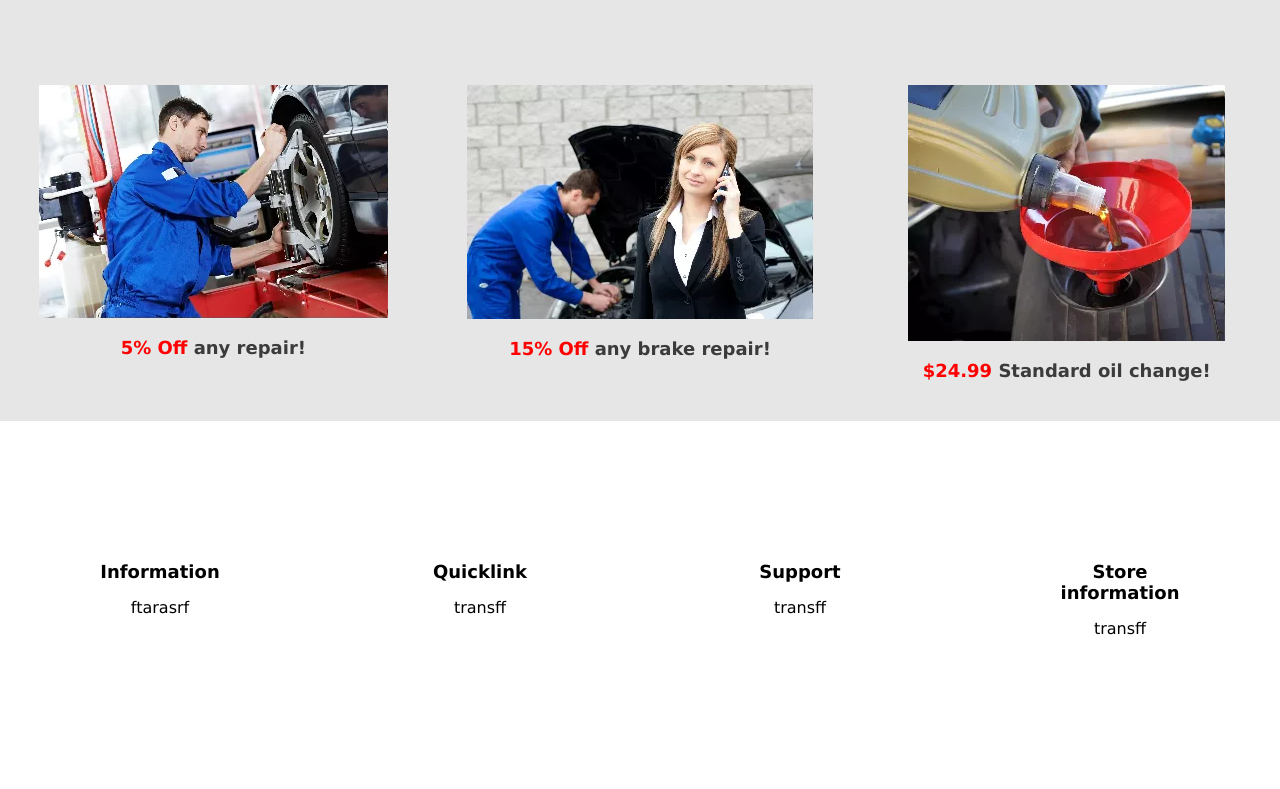
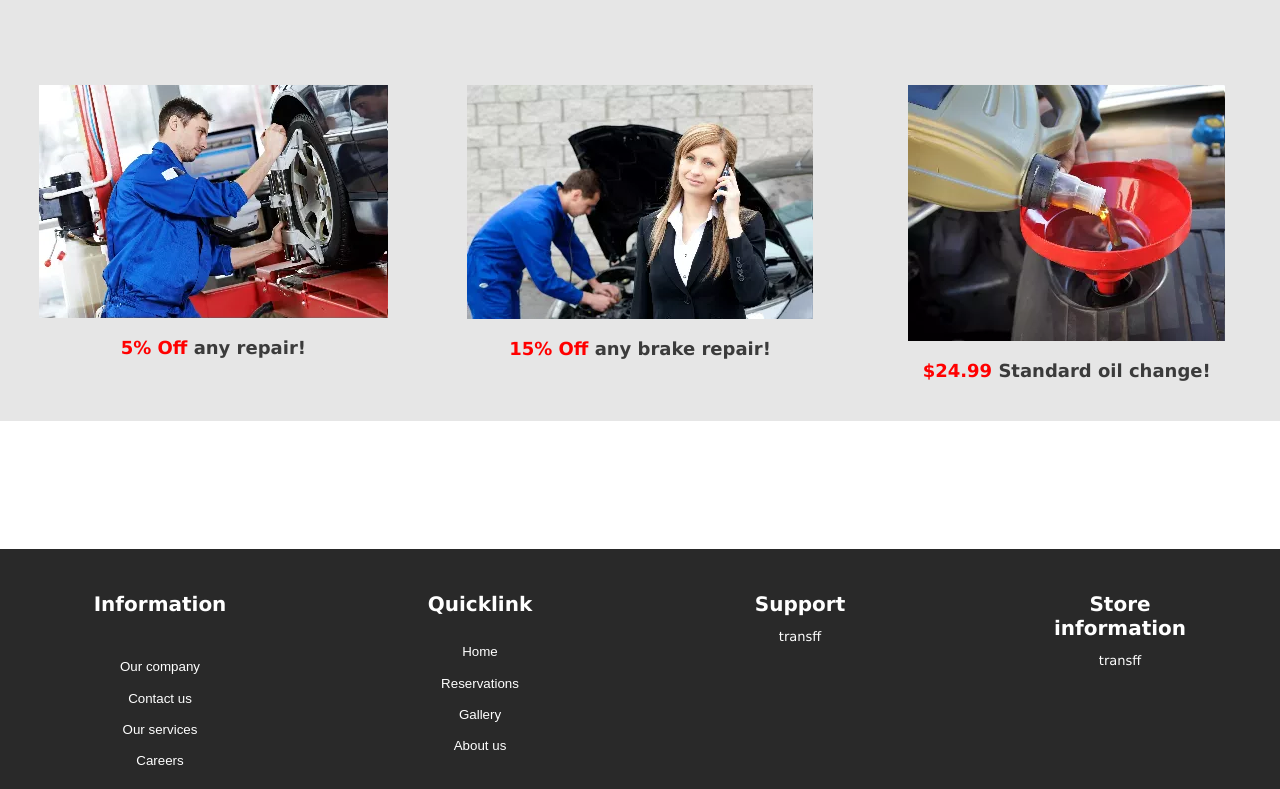
Before and after one commit to kenankaric122/carserviceweb, a React (Create React App) app: page / in a window 1280 px wide. Shown: the part 4396-5185 px from the top of the page. Built offline with nearby package versions, Linux system fonts and the light colour scheme.

Commit message:
:sparkles: new footer features

```diff
--- a/src/components/Footer.jsx
+++ b/src/components/Footer.jsx
@@ -1,23 +1,35 @@
 import React from 'react';
+import { Link } from 'react-router-dom';
 import './styles/Footer.css';
 
 
 function Footer() {
     return (
         <div className='footer'>
+
             <div className='f1'>
-                <h1>Information</h1>
-                <p>ftarasrf</p>
+            <br/><br/>
+                <h1>Information</h1><br/>
+                <button><Link to = '/aboutus' className='link'>Our company</Link></button><br/>
+                <button><Link to = '/reservations' className='link'>Contact us</Link></button><br/>
+                <button>Our services</button><br/>
+                <button>Careers</button>
             </div>
             <div className='f1'>
+            <br/><br/>
                 <h1>Quicklink</h1>
-                <p>transff</p>
+                <button><Link to = '/' className='link'>Home</Link></button><br/>
+                <button><Link to = '/reservations' className='link'>Reservations</Link></button><br/>
+                <button><Link to = '/gallery' className='link'>Gallery</Link></button><br/>
+                <button><Link to = '/aboutus' className='link'>About us</Link></button><br/>
             </div>
             <div className='f1'>
+            <br/><br/>
                 <h1>Support</h1>
                 <p>transff</p>
             </div>
             <div className='f1'>
+            <br/><br/>
                 <h1>Store information</h1>
                 <p>transff</p>
             </div>
--- a/src/components/styles/Footer.css
+++ b/src/components/styles/Footer.css
@@ -1,17 +1,21 @@
 .footer{
+    background-color: rgb(41, 41, 41);
     display: flex;
     width: 100%;
     height: 30vh;
     justify-content: center;
     flex-direction: row;
     margin-top: 10%;
+    color: white;
 }
 
 .f1 h1{
-    font-size: 18px;
+    font-weight: bold;
+    font-size: 20px;
 }
 
 .footer .f1{
+    font-size: 13px;
     margin-right: 7%;
     margin-left: 7%;
     height: 100%;
@@ -20,3 +24,15 @@
     flex-direction: column;
     justify-content: center;
 }
+
+.f1 button{
+    margin-top: 10%;
+    background-color: transparent;
+    color: white;
+    border: 0px;
+}
+
+.footer .f1 .link{
+    text-decoration: none;
+    color: white;
+}
```
